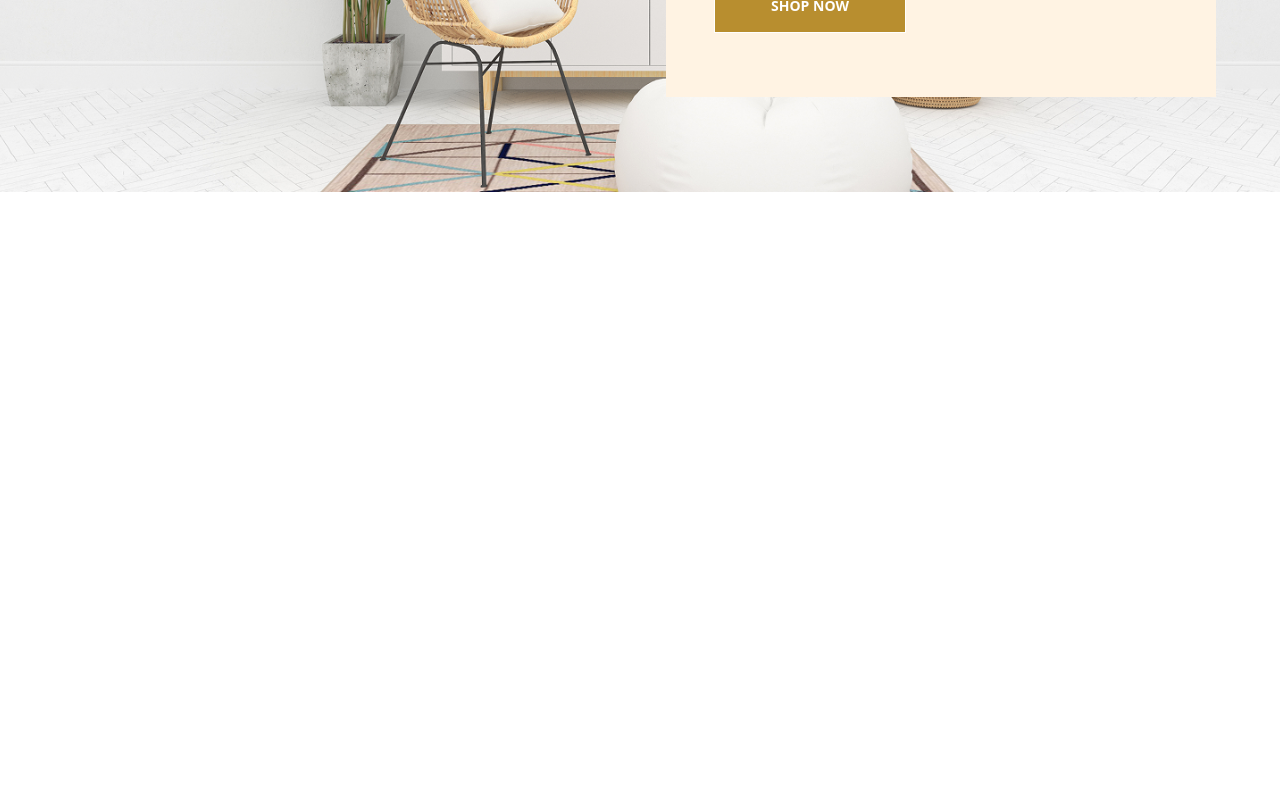
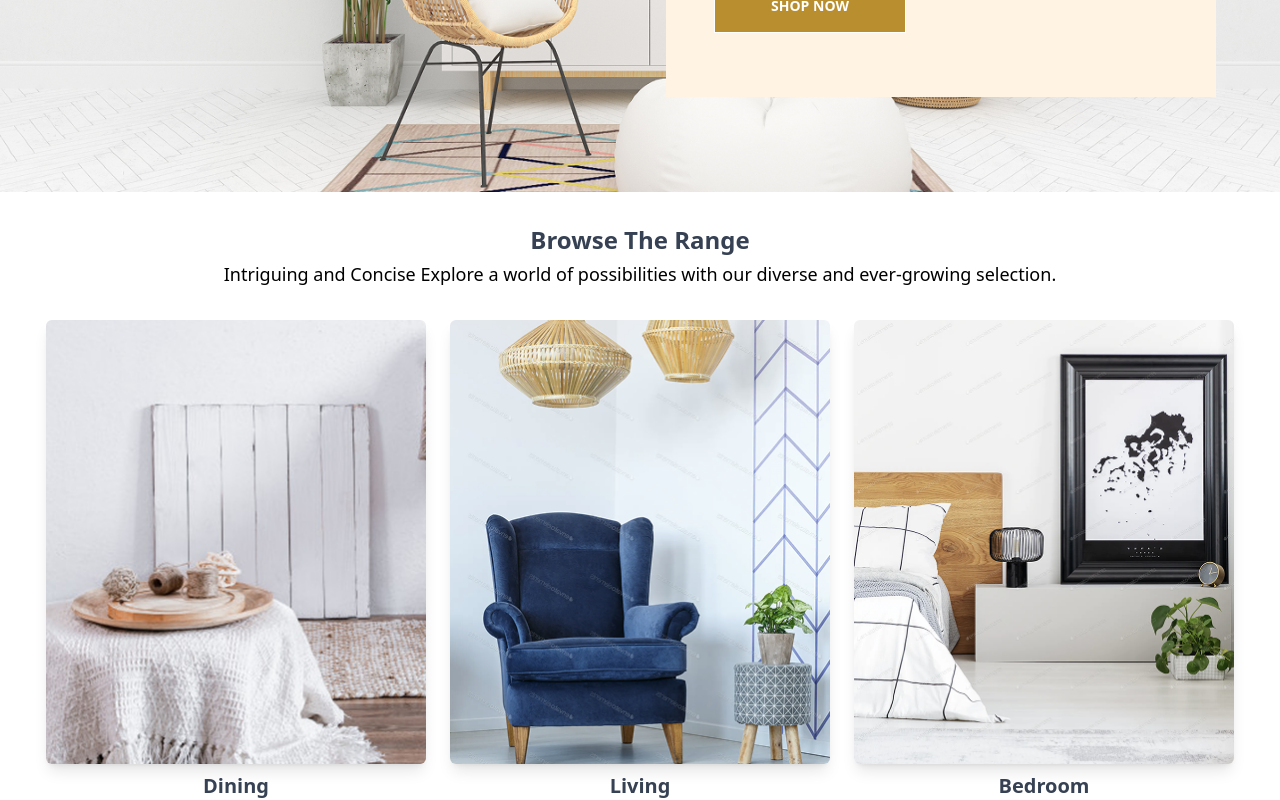
Before and after one commit to faressuliman/e-commerce, a React (Vite) app: page / in a window 1280 px wide. Shown: the part 517-1317 px from the top of the page. Before the commit the page ends 800 px from the top, so only its background shows below. Built offline with nearby package versions, Linux system fonts and the light colour scheme.

Commit message:
feat: new section for home page

```diff
--- /dev/null
+++ b/src/data/index.ts
@@ -0,0 +1,21 @@
+import { ISection } from "../interfaces";
+import diningImage from "../assets/dining.png";
+import livingImage from "../assets/living.png";
+import bedroomImage from "../assets/bedroom.png";
+
+export const sectionsData: ISection[] = [
+    {
+        title: "Dining",
+        imageURL: diningImage
+    },
+
+    {
+        title: "Living",
+        imageURL: livingImage
+    },
+
+    {
+        title: "Bedroom",
+        imageURL: bedroomImage
+    }
+]
--- /dev/null
+++ b/src/interfaces/index.ts
@@ -0,0 +1,4 @@
+export interface ISection {
+    title: string,
+    imageURL: string
+}
--- a/src/pages/index.tsx
+++ b/src/pages/index.tsx
@@ -1,8 +1,21 @@
 import hero from "../assets/hero-bg.png"
 import Button from "../components/ui/Button"
+import { sectionsData } from "../data"
 
 const index = () => {
+
+  const renderSectionsData = sectionsData.map(({ title, imageURL }) => (
+    <div key={title} className="h-[500px] flex flex-col items-center gap-2 pt-5">
+      <div className="w-[380px] h-[480px] rounded-md overflow-hidden shadow-lg hover:opacity-70 transition-opacity duration-300 hover:cursor-pointer">
+        <img src={imageURL} alt={title} className="w-full h-full object-cover" />
+      </div>
+      <h2 className="text-gray-700 font-bold md:text-xl text-lg">{title}</h2>
+    </div>
+  ))
+
   return (
+    <>
+      {/* Hero Section */}
       <section className="relative h-[80vh] flex items-center overflow-hidden">
 
         <section className="absolute inset-0">
@@ -34,6 +47,16 @@
           </div>
         </section>
       </section>
+
+      <section className="mt-8">
+        <h2 className="text-gray-700 font-bold md:text-2xl text-2xl text-center mb-1">Browse The Range</h2>
+        <p className="md:text-lg text-md text-center mb-3">Intriguing and Concise Explore a world of possibilities with our diverse and ever-growing selection.</p>
+        {/* Dining & Living & Bedroom */}
+        <div className="container mx-auto flex flex-col lg:flex-row justify-center items-center lg:space-x-6 space-y-6 lg:space-y-0">
+          {renderSectionsData}
+        </div>
+      </section>
+    </>
   )
 }
 
```
Lines whose indentation alone changed are shown as unchanged.
